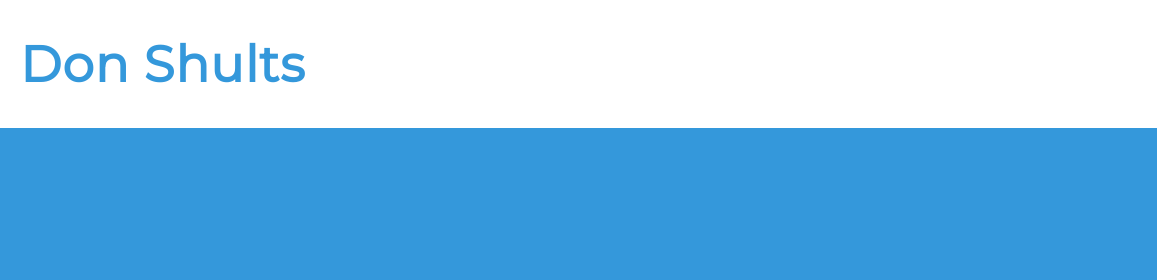
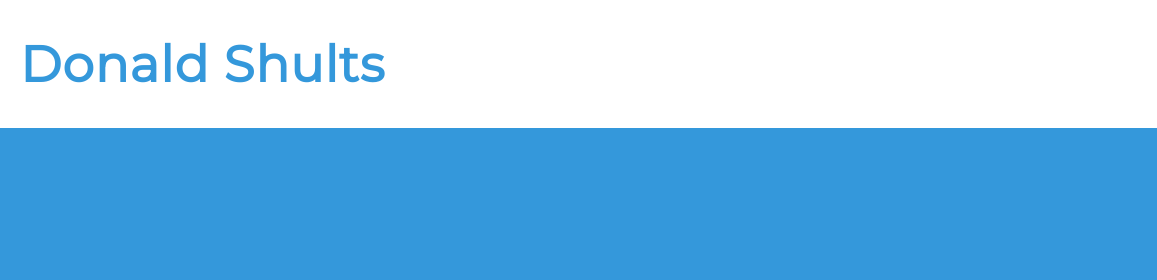
Before and after one commit to donshults/my-portfolio, a website: page index.html in a window 1280 px wide. Shown: the top 280 px of the page, 0-1157 px from the left. Drawn offline with Linux system fonts and the light colour scheme.

Commit message:
update Name

```diff
--- a/index.html
+++ b/index.html
@@ -14,7 +14,7 @@
   <body>
     <main class="overflow--auto">
       <h1 class="color--skyBlue section__heading--largest">
-        Don Shults
+        Donald Shults
       </h1>
 
       <ul class="section--social">
```
